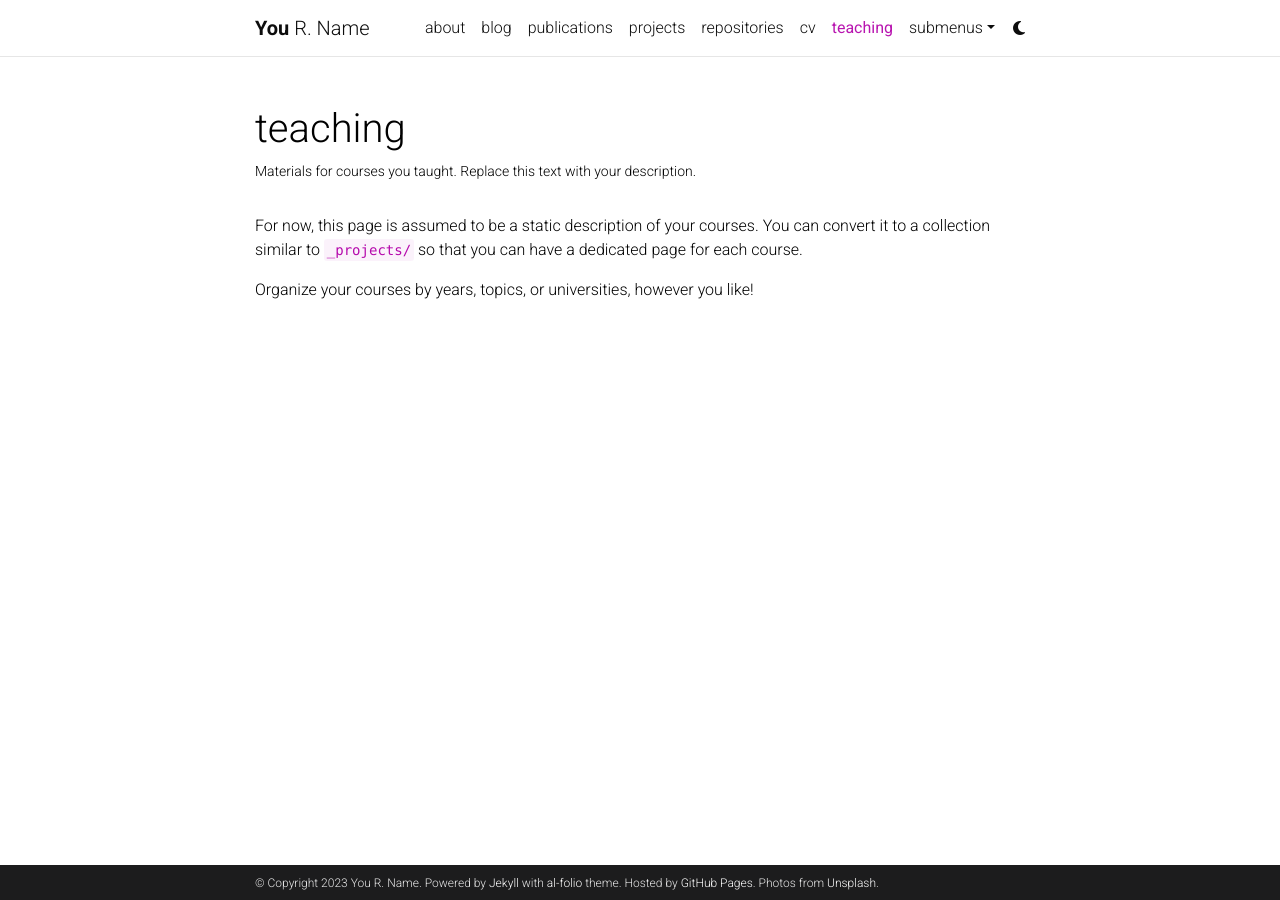
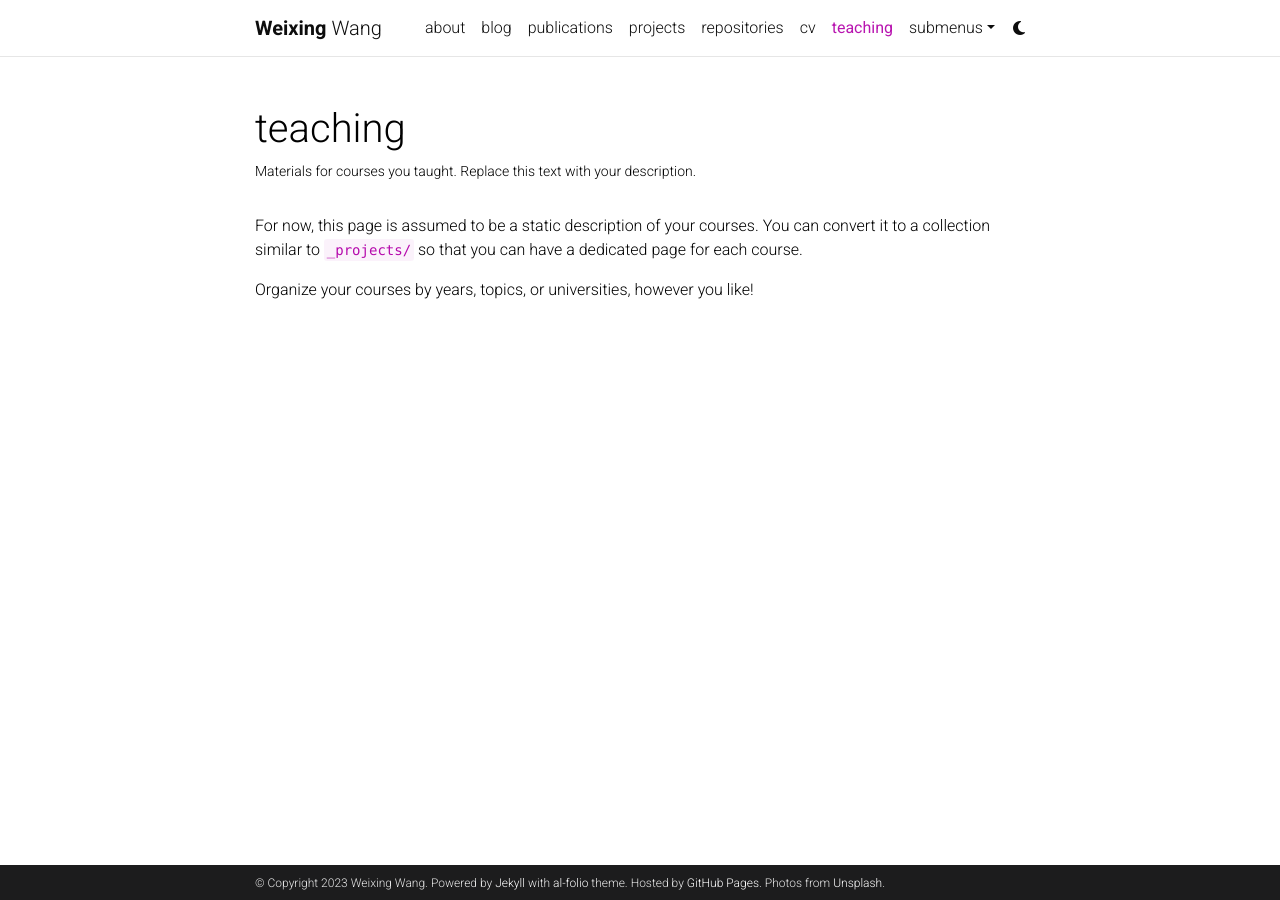
Before and after one commit to weixingW/weixingW.github.io, a Jekyll site: the page built from _pages/teaching.md, in a window 1280 px wide. Built offline with Jekyll 4.4.1, drawn with Linux system fonts in a browser that asks for light colours; comment, search, counter and statistics services are not loaded; a style sheet for code colours, icons or effects is not loaded.

Commit message:
change config

```diff
--- a/_config.yml
+++ b/_config.yml
@@ -3,23 +3,23 @@
 # -----------------------------------------------------------------------------
 
 title: blank # the website title (if blank, full name will be used instead)
-first_name: You
-middle_name: R.
-last_name: Name
-email: you@example.com
+first_name: Weixing
+middle_name:
+last_name: Wang
+email: weixing.wang@hpi.de
 description: > # the ">" symbol means to ignore newlines until "footer_text:"
   A simple, whitespace theme for academics. Based on [*folio](https://github.com/bogoli/-folio) design.
 footer_text: >
   Powered by <a href="https://jekyllrb.com/" target="_blank">Jekyll</a> with <a href="https://github.com/alshedivat/al-folio">al-folio</a> theme.
   Hosted by <a href="https://pages.github.com/" target="_blank">GitHub Pages</a>.
   Photos from <a href="https://unsplash.com" target="_blank">Unsplash</a>.
-keywords: jekyll, jekyll-theme, academic-website, portfolio-website  # add your own keywords or leave empty
+keywords:   # add your own keywords or leave empty
 
 lang: en # the language of your site (for example: en, fr, cn, ru, etc.)
 icon: ⚛️  # the emoji used as the favicon (alternatively, provide image name in /assets/img/)
 
-url: https://alshedivat.github.io # the base hostname & protocol for your site
-baseurl: /al-folio # the subpath of your site, e.g. /blog/
+url: https://weixingw.github.io # the base hostname & protocol for your site
+baseurl:  # the subpath of your site, e.g. /blog/
 last_updated: false # set to true if you want to display last updated in the footer
 impressum_path:  # set to path to include impressum link in the footer, use the same path as permalink in a page, helps to conform with EU GDPR
 
```
